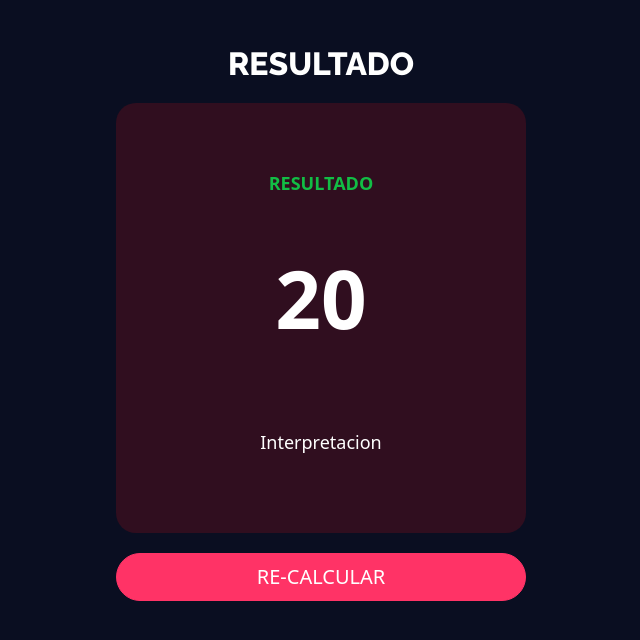
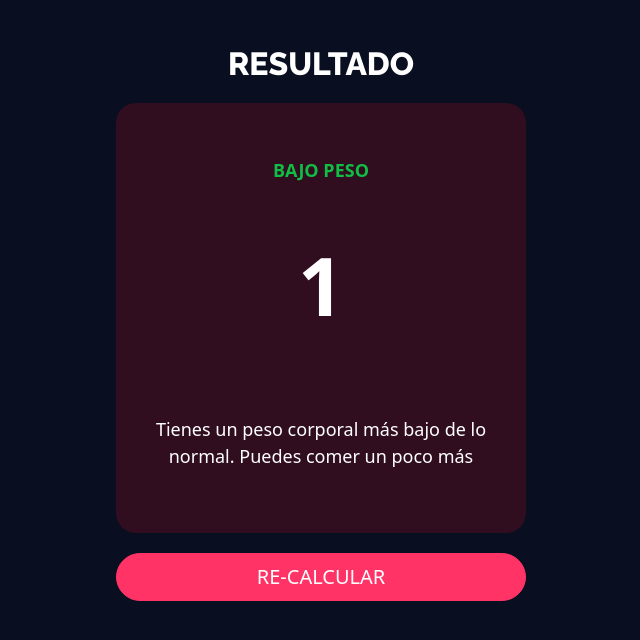
Before and after one commit to truizdiaz/angular-bmicalculator, an Angular app: page /resultado/1 in a window 1280 px wide. Shown: the top 640 px of the page, without its empty margins (319-959 px from the left). Built offline with nearby package versions, Linux system fonts and the light colour scheme.

Commit message:
Resultado Component - Mostramos resultado

```diff
--- a/src/app/components/resultado/resultado.component.css
+++ b/src/app/components/resultado/resultado.component.css
@@ -22,4 +22,5 @@
 .interpretacion{
     margin: 10px;
     font-size: 18px;
+    text-align: center;
 }
--- a/src/app/components/resultado/resultado.component.html
+++ b/src/app/components/resultado/resultado.component.html
@@ -5,9 +5,9 @@
             <div class="col-lg-12">
                 <div class="fondoItem">
                     <div class="contenedor">
-                        <p class="resultado">Resultado</p>
-                        <p class="estiloNumero">20</p>
-                        <p class="interpretacion">Interpretacion</p>
+                        <p class="resultado">{{ resultado }}</p>
+                        <p class="estiloNumero">{{ bmi }}</p>
+                        <p class="interpretacion">{{ interpretacion }}</p>
                     </div>
                 </div>
             </div>
--- a/src/app/components/resultado/resultado.component.ts
+++ b/src/app/components/resultado/resultado.component.ts
@@ -7,14 +7,32 @@
   styleUrls: ['./resultado.component.css']
 })
 export class ResultadoComponent implements OnInit {
-  bmi: number
+  bmi: number;
+  resultado: string;
+  interpretacion: string;
 
   constructor(private route: ActivatedRoute) {
+    this.resultado = '';
+    this.interpretacion = '';
     this.bmi = +route.snapshot.paramMap.get('valor')!;
-    console.log(this.bmi)
   }
 
   ngOnInit(): void {
+    this.getResultado();
+  }
+
+  getResultado() {
+
+    if(this.bmi >=25) {
+      this.resultado = 'Exceso de peso';
+      this.interpretacion = 'Tienes un peso corporal superior al normal. Intente hacer más ejercicio'
+    } else if(this.bmi >= 18.5) {
+      this.resultado = 'Normal';
+      this.interpretacion = 'Tienes un peso corporal normal. ¡Buen trabajo!'
+    } else {
+      this.resultado = 'Bajo peso';
+      this.interpretacion = 'Tienes un peso corporal más bajo de lo normal. Puedes comer un poco más'
+    }
   }
 
 }
```
